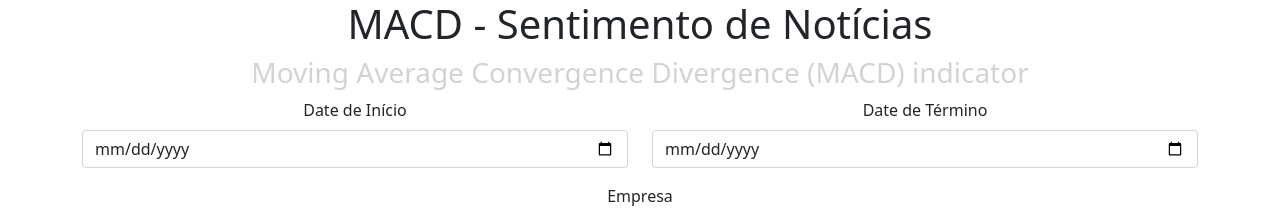
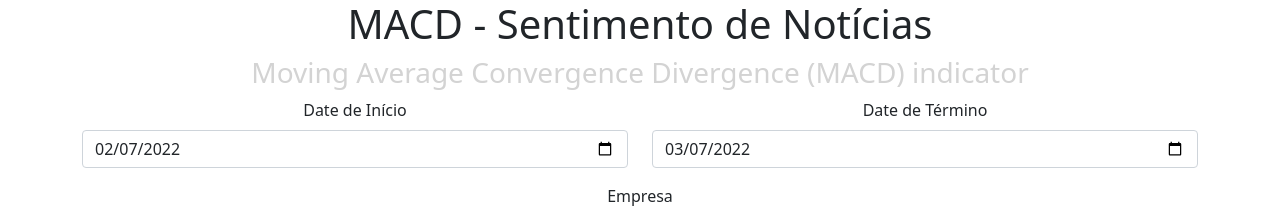
Before and after one commit to News-Sentiment-Analisys-Tool/interface, a React (Create React App) app: page / in a window 1280 px wide. Shown: the top 214 px of the page. Built offline with nearby package versions, Linux system fonts and the light colour scheme; what react-stockcharts would draw is missing.

Commit message:
Update Form Control Date interval to one month of difference

```diff
--- a/src/App.js
+++ b/src/App.js
@@ -3,7 +3,6 @@ import './App.css'
 
 import React from 'react'
 import Chart from './Chart'
-import { getData } from "./utils"
 import { DailyReturn } from './DailyReturn'
 import { TypeChooser } from "react-stockcharts/lib/helper";
 import { CompanyDateForm } from './CompanyDateForm'
@@ -50,12 +49,6 @@ const getSentimentInformation = async (params) => {
     params
   });
 
-  // {
-  //   companyId: 1,
-  //   startDate: '2022-02-14T15:00:17.000Z',
-  //   endDate: '2022-03-07T02:55:31.000Z'
-  //   }
-
   return getSentimentData(groupBy(response.data, 'created_at'))
 };
 
@@ -81,16 +74,6 @@ function App() {
 }
 
 function ChartComponent({ params }) {
-	// componentDidMount() {
-	// 	getData().then(data => {
-	// 		//this.setState({ data: data.filter((x, y) => y > 1000 && y < 1100) })
-	// 	})
-  //   console.log('props', this.props.params)
-
-
-  //   getStockData()
-	// }
-
   const [state, setState] = useState(null)
 
   useEffect(() => {
@@ -101,11 +84,11 @@ function ChartComponent({ params }) {
   }, [params])
 
   if (state === null) {
-    return <div>Loading...</div>
+    return <div>Carregando...</div>
   }
 
   if (state.length === 0) {
-    return <div>No data for the period</div>
+    return <div>Sem dados para o período</div>
   }
 
   return (
--- a/src/CompanyDateForm.js
+++ b/src/CompanyDateForm.js
@@ -2,11 +2,22 @@ import Form from "react-bootstrap/Form";
 import { Button, Container, Row, Col } from 'react-bootstrap'
 import { useState } from 'react'
 
+const getCurrentFormatedDate = () => {
+    let startDate = new Date()
+    startDate.setMonth(startDate.getMonth() - 1)
+    let endDate = new Date()
+    endDate.setMonth(endDate.getMonth())
+
+    return {
+        startDate: startDate.toISOString().substring(0, 10),
+        endDate: endDate.toISOString().substring(0, 10)
+    }
+}
+
 export const CompanyDateForm = ({ setValue }) => {
     const [company, setCompany] = useState(1)
-    const [startDate, setStartDate] = useState(null)
-    const [endDate, setEndDate] = useState(null)
-
+    const [startDate, setStartDate] = useState(getCurrentFormatedDate()['startDate'])
+    const [endDate, setEndDate] = useState(getCurrentFormatedDate()['endDate'])
 
     const handleClick = () => {
         setValue({
```
